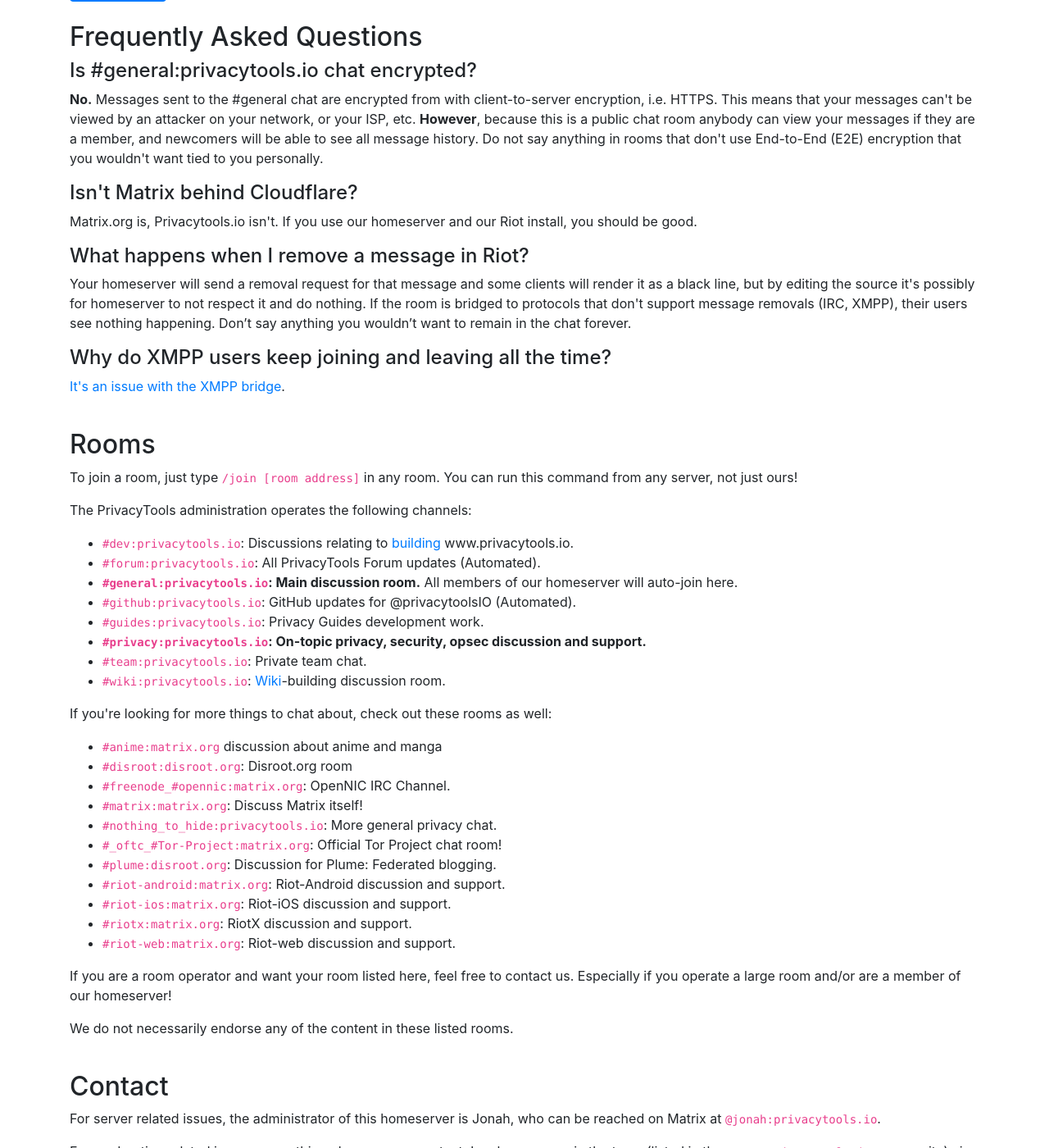
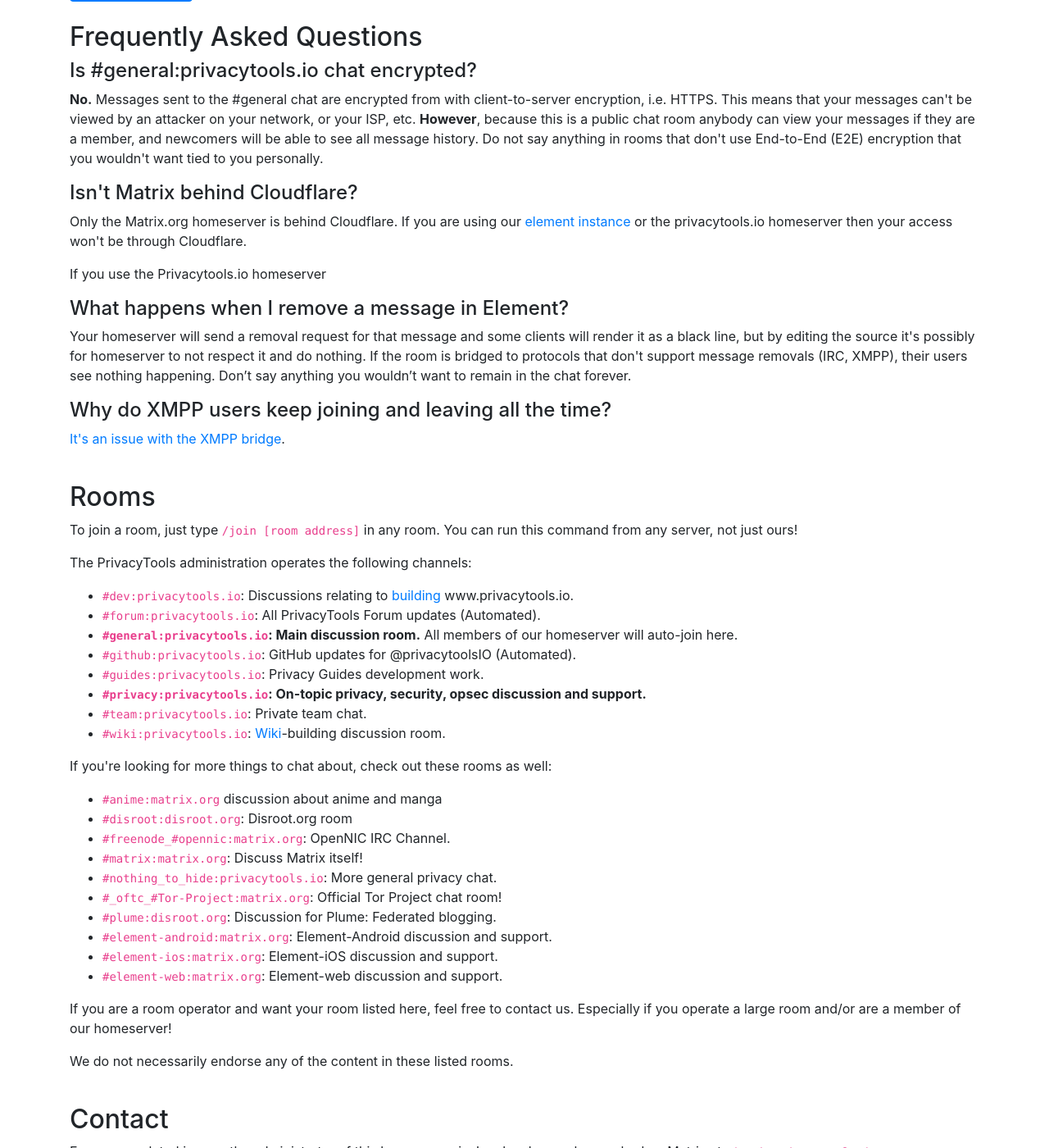
Before and after one commit to privacytools/static-sites, a Jekyll site: the page built from chat/index.html, in a window 1280 px wide and 1400 px high, scrolled down 2285 px. Shown: the whole window at 82% size. Built offline with Jekyll 4.4.1, drawn with Linux system fonts in a browser that asks for light colours; some of the changed text lies outside the part shown.

Commit message:
s/Riot/Element, e2ee default for private messaging

```diff
--- a/chat/index.html
+++ b/chat/index.html
@@ -9,7 +9,7 @@
     <hr class="my-4">
     <p>You can register a user account on this homeserver using any Matrix client, no email required. However, you do not need to be a member of this homeserver to join our rooms, and choosing a smaller instance or <a href="https://matrix.org/docs/guides/installing-synapse">hosting your own</a> will help promote decentralization and performance in the Matrix fediverse!</p>
     <p class="lead">
-      <a class="btn btn-primary btn-lg" href="https://riot.privacytools.io/" role="button">Open in Riot</a>
+      <a class="btn btn-primary btn-lg" href="https://element.privacytools.io/" role="button">Open in Element</a>
       <a class="btn btn-secondary btn-lg" href="https://www.hello-matrix.net/public_servers.php" role="button">Find Another Homeserver</a>
     </p>
   </div>
@@ -52,9 +52,9 @@
 
 <h2 class="pt-4" id="homeserverinfo">Connection Information</h2>
 <p><strong>To register on or connect to our homeserver, simply use <code>https://chat.privacytools.io</code> as the homeserver in your Matrix client.</strong></p>
-<p>Do <strong>not</strong> use <code>privacytools.io</code> or <code>riot.privacytools.io</code> as your homeserver. You do not need to change your identity server, in fact <code>https://vector.im</code> is the only functional one, by design.</p>
-<p>If you don't have a client, you're welcome to use our Riot install to connect, and connection details will be filled in automatically</p>
-<a class="btn btn-primary" href="https://riot.privacytools.io/" role="button">Open in Riot</a>
+<p>Do <strong>not</strong> use <code>privacytools.io</code> or <code>element.privacytools.io</code> as your homeserver. You do not need to change your identity server, in fact <code>https://vector.im</code> is the only functional one, by design.</p>
+<p>If you don't have a client, you're welcome to use our Element install to connect, and connection details will be filled in automatically</p>
+<a class="btn btn-primary" href="https://element.privacytools.io/" role="button">Open in Element</a>
 
 <h2 class="pt-4">Frequently Asked Questions</h2>
 
@@ -62,9 +62,11 @@
 <p><strong>No.</strong> Messages sent to the #general chat are encrypted from with client-to-server encryption, i.e. HTTPS. This means that your messages can't be viewed by an attacker on your network, or your ISP, etc. <strong>However</strong>, because this is a public chat room anybody can view your messages if they are a member, and newcomers will be able to see all message history. Do not say anything in rooms that don't use End-to-End (E2E) encryption that you wouldn't want tied to you personally.</p>
 
 <h4>Isn't Matrix behind Cloudflare?</h4>
-<p>Matrix.org is, Privacytools.io isn't. If you use our homeserver and our Riot install, you should be good.</p>
+<p>Only the Matrix.org homeserver is behind Cloudflare. If you are using our <a href="https://element.privacytools.io/">element instance</a> or the privacytools.io homeserver then your access won't be through Cloudflare.</p>
 
-<h4>What happens when I remove a message in Riot?</h4>
+If you use the Privacytools.io homeserver </p>
+
+<h4>What happens when I remove a message in Element?</h4>
 <p>Your homeserver will send a removal request for that message and some clients will render it as a black line, but by editing the source it's possibly for homeserver to not respect it and do nothing. If the room is bridged to protocols that don't support message removals (IRC, XMPP), their users see nothing happening. Don’t say anything you wouldn’t want to remain in the chat forever.</p>
 
 <h4>Why do XMPP users keep joining and leaving all the time?</h4>
@@ -92,10 +94,9 @@
   <li><code>#nothing_to_hide:privacytools.io</code>: More general privacy chat.</li>
   <li><code>#_oftc_#Tor-Project:matrix.org</code>: Official Tor Project chat room!</li>
   <li><code>#plume:disroot.org</code>: Discussion for Plume: Federated blogging.</li>
-  <li><code>#riot-android:matrix.org</code>: Riot-Android discussion and support.</li>
-  <li><code>#riot-ios:matrix.org</code>: Riot-iOS discussion and support.</li>
-  <li><code>#riotx:matrix.org</code>: RiotX discussion and support.</li>
-  <li><code>#riot-web:matrix.org</code>: Riot-web discussion and support.</li>
+  <li><code>#element-android:matrix.org</code>: Element-Android discussion and support.</li>
+  <li><code>#element-ios:matrix.org</code>: Element-iOS discussion and support.</li>
+  <li><code>#element-web:matrix.org</code>: Element-web discussion and support.</li>
 </ul>
 <p>If you are a room operator and want your room listed here, feel free to contact us. Especially if you operate a large room and/or are a member of our homeserver!</p>
 <p>We do not necessarily endorse any of the content in these listed rooms.</p>
```
Also changed, not shown: chat/privacy.md (+8 -8 lines).
